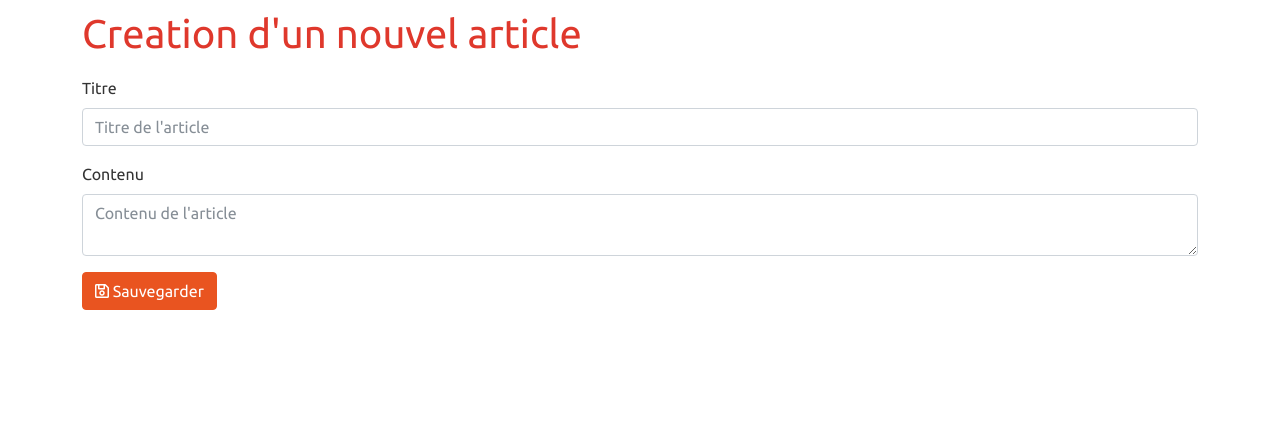
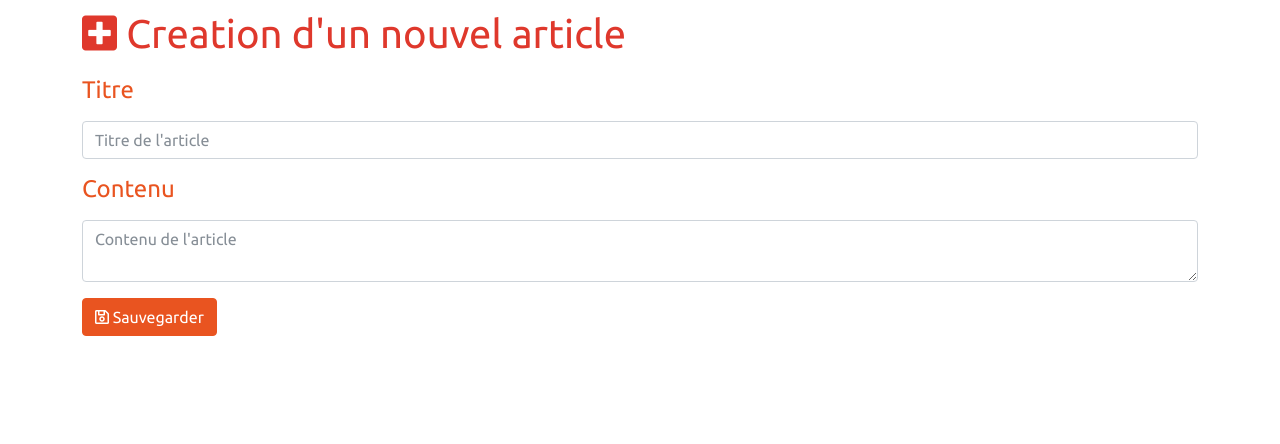
Before and after one commit to spitant/flash_premier_pas, a Flask app: page /create in a window 1280 px wide. Shown: the part 56-500 px from the top of the page. Run offline with Flask 2, Linux system fonts and the light colour scheme; some libraries are stand-ins or nearby versions.

Commit message:
Legere modification esthétique

```diff
--- a/templates/create.html
+++ b/templates/create.html
@@ -1,18 +1,19 @@
 {% extends 'base.html' %}
 
 {% block content %}
-<h1 class="text-danger">{% block title %} Creation d'un nouvel article {% endblock %}</h1>
+<h1 class="text-danger"><i class="fas fa-plus-square"></i> {% block title %} Creation d'un nouvel
+    article {% endblock %}</h1>
 
 <form method="post">
     <div class="mb-3">
-        <label for="title" class="form-label">Titre</label>
+        <label for="title" class="form-label"><h4 class="text-primary">Titre</h4></label>
         <input type="text" name="title"
                placeholder="Titre de l'article" class="form-control"
                value="{{ request.form['title'] }}"></input>
     </div>
 
     <div class="mb-3">
-        <label for="content" class="form-label">Contenu</label>
+        <label for="content" class="form-label"><h4 class="text-primary">Contenu</h4></label>
         <textarea name="content" placeholder="Contenu de l'article"
                   class="form-control">{{ request.form['content'] }}</textarea>
     </div>
--- a/templates/edit.html
+++ b/templates/edit.html
@@ -2,7 +2,7 @@
 
 {% block content %}
 <form action="{{ url_for('delete', post_id=post['id']) }}" method="POST">
-    <h1 class="text-danger">{% block title %} Edition "{{ post['title'] }}" {% endblock %}
+    <h1 class="text-danger"><i class="far fa-edit"></i> {% block title %} Edition "{{ post['title'] }}" {% endblock %}
         <input type="submit" value="Supprimer"
                 class="btn btn-danger float-end"
                 onclick="return confirm('Etes-vous sûrs  de vouloir supprimer cet article?')">
@@ -11,7 +11,7 @@
 
 <form method="post">
     <div class="mb-3">
-        <label for="title" class="form-label">Titre</label>
+        <label for="title" class="form-label"><h4 class="text-primary">Titre</h4></label>
         <input type="text" name="title" placeholder="Titre de l'article"
                class="form-control"
                value="{{ request.form['title'] or post['title'] }}">
@@ -19,7 +19,7 @@
     </div>
 
     <div class="mb-3">
-        <label for="content" class="form-label">Contenu</label>
+        <label for="content" class="form-label"><h4 class="text-primary">Contenu</h4></label>
         <textarea name="content" placeholder="Contenu de l'article"
                   class="form-control" rows="11">{{ request.form['content'] or post['content']
             }}</textarea>
```
